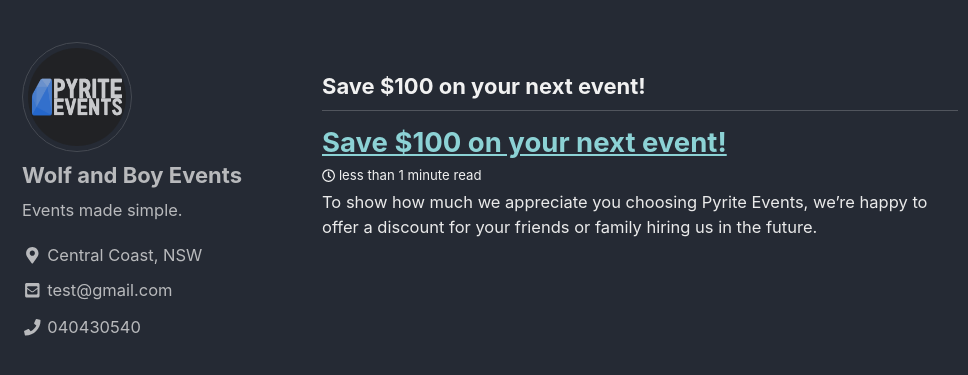
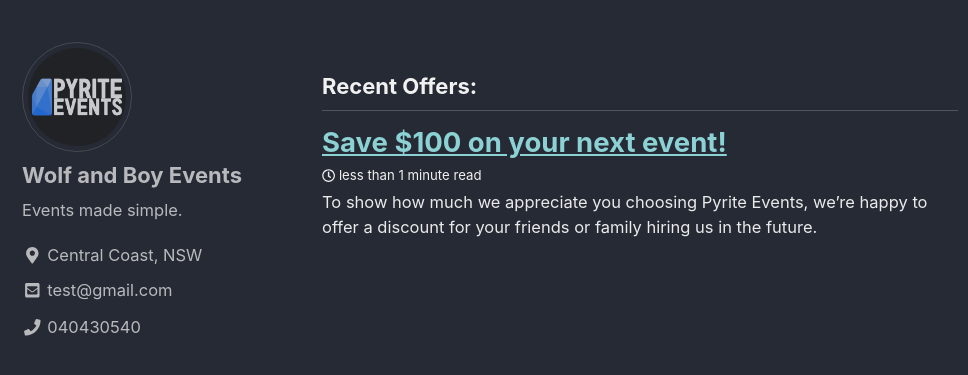
Before and after one commit to Wolf-and-Boy-Events/Wolf-and-Boy-Events.github.io, a Jekyll site: the page built from index.html, in a window 1280 px wide and 900 px high, scrolled down 886 px, cut to the strip 187-562 px from the top of the window. Shown: the whole strip, without its empty margins (0-968 px from the left). Built offline with Jekyll 4.4.1, drawn with Linux system fonts in a browser that asks for light colours; cached includes are drawn as plain includes; nearby versions of some CDN libraries; the list of posts is cut into pages by our own code.

Commit message:
Update ui-text.yml

```diff
--- a/_data/ui-text.yml
+++ b/_data/ui-text.yml
@@ -27,7 +27,7 @@ en: &DEFAULT_EN
   powered_by                 : "Powered by"
   website_label              : "Website"
   email_label                : "Email"
-  recent_posts               : "Save $100 on your next event!"
+  recent_posts               : "Recent Offers:"
   undefined_wpm              : "Undefined parameter words_per_minute at _config.yml"
   comment_form_info          : "Your email address will not be published. Required fields are marked"
   comment_form_comment_label : "Comment"
```
